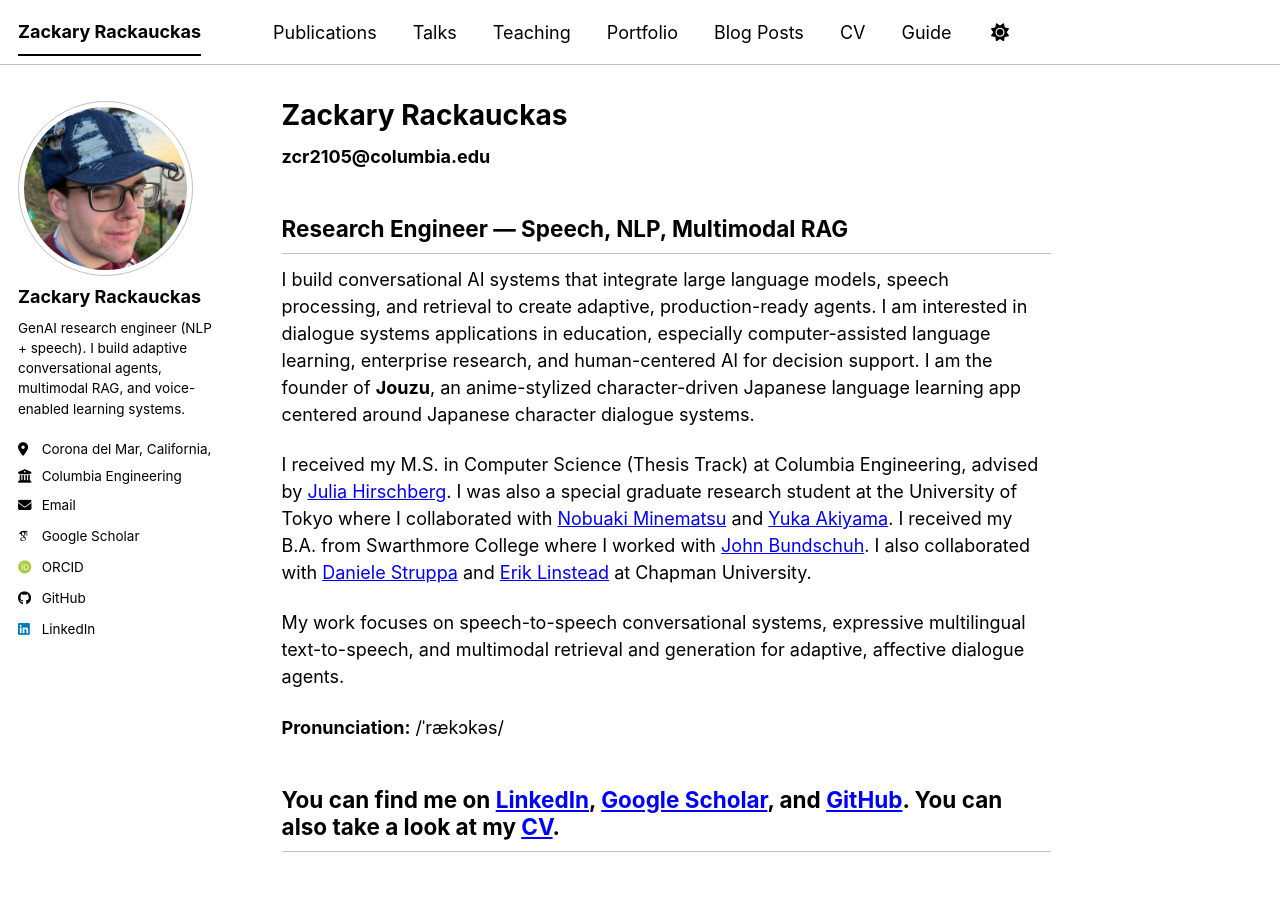
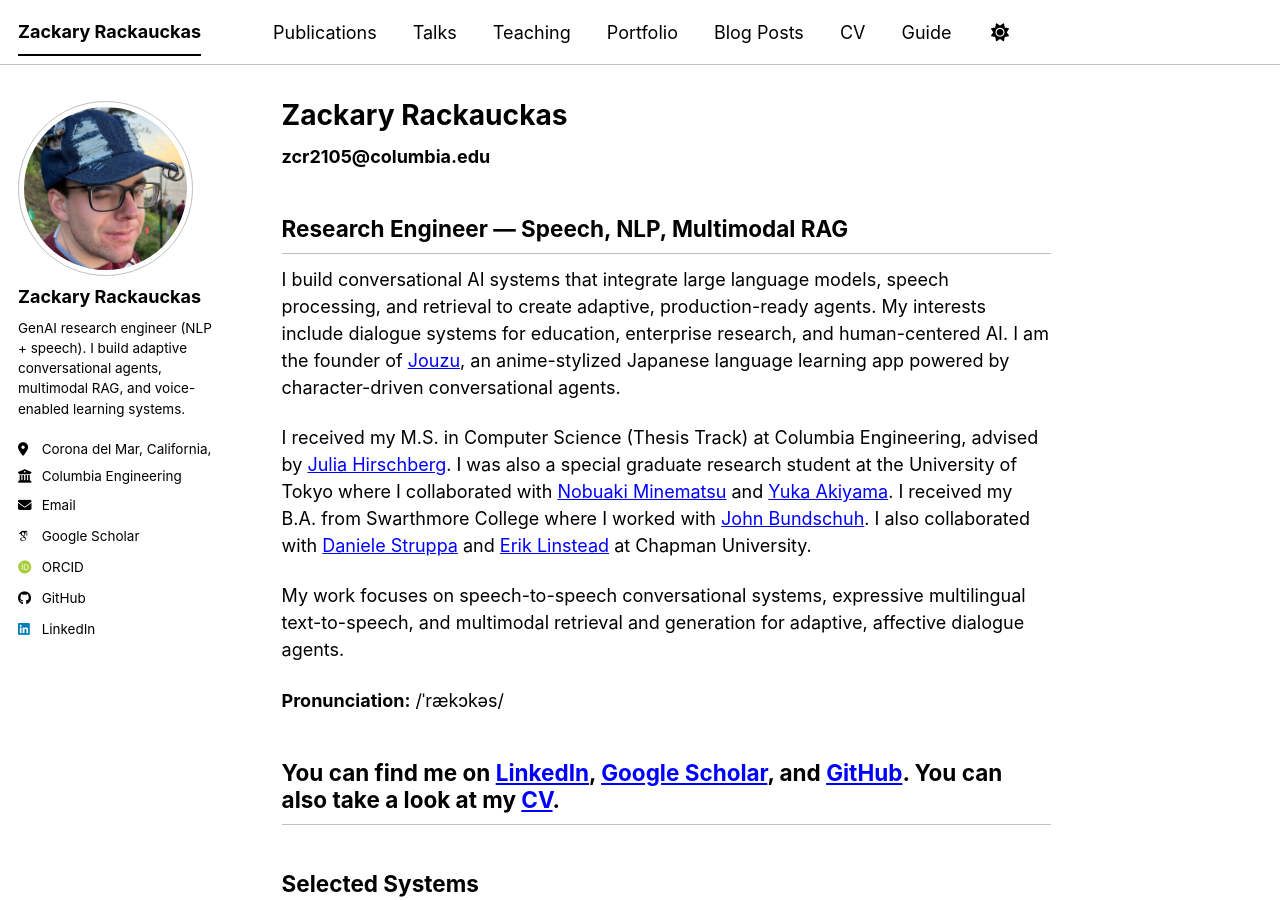
Before and after one commit to zackrack/zackrack.github.io, a Jekyll site: the page built from _pages/about.md, in a window 1280 px wide and 900 px high. Built offline with Jekyll 4.4.1, drawn with Linux system fonts in a browser that asks for light colours; some web fonts are replaced; a script bundle is joined from its source files by our own code; library files that are not in the unit come from our copies.

Commit message:
Revise about page content and add Jouzu link
Updated the description of my work and interests in conversational AI, including a link to the Jouzu app.

```diff
--- a/_pages/about.md
+++ b/_pages/about.md
@@ -10,7 +10,7 @@ redirect_from:
 **zcr2105@columbia.edu**
 
 ## Research Engineer — Speech, NLP, Multimodal RAG
-I build conversational AI systems that integrate large language models, speech processing, and retrieval to create adaptive, production-ready agents. I am interested in dialogue systems applications in education, especially computer-assisted language learning, enterprise research, and human-centered AI for decision support. I am the founder of **Jouzu**, an anime-stylized character-driven Japanese language learning app centered around Japanese character dialogue systems.
+I build conversational AI systems that integrate large language models, speech processing, and retrieval to create adaptive, production-ready agents. My interests include dialogue systems for education, enterprise research, and human-centered AI. I am the founder of [Jouzu](https://jouzu.ai), an anime-stylized Japanese language learning app powered by character-driven conversational agents.
 
 I received my M.S. in Computer Science (Thesis Track) at Columbia Engineering, advised by [Julia Hirschberg](https://www.cs.columbia.edu/~julia/). I was also a special graduate research student at the University of Tokyo where I collaborated with [Nobuaki Minematsu](https://www.gavo.t.u-tokyo.ac.jp/~mine/) and [Yuka Akiyama](https://scholar.google.com/citations?user=Ltawg0QAAAAJ&hl=en). I received my B.A. from Swarthmore College where I worked with [John Bundschuh](https://www.swarthmore.edu/profile/john-bundschuh). I also collaborated with [Daniele Struppa](https://www.chapman.edu/our-faculty/daniele-struppa) and [Erik Linstead](https://www.chapman.edu/our-faculty/erik-linstead) at Chapman University.
 
```
